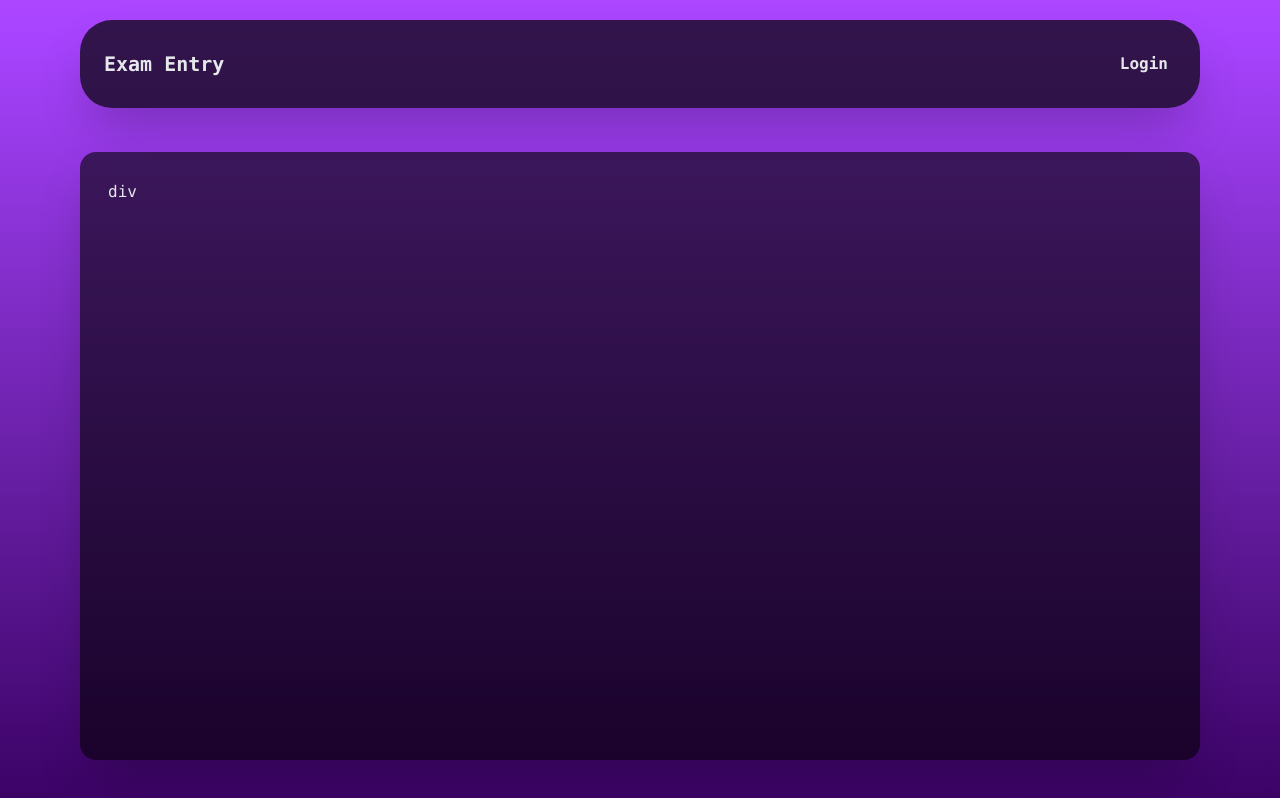
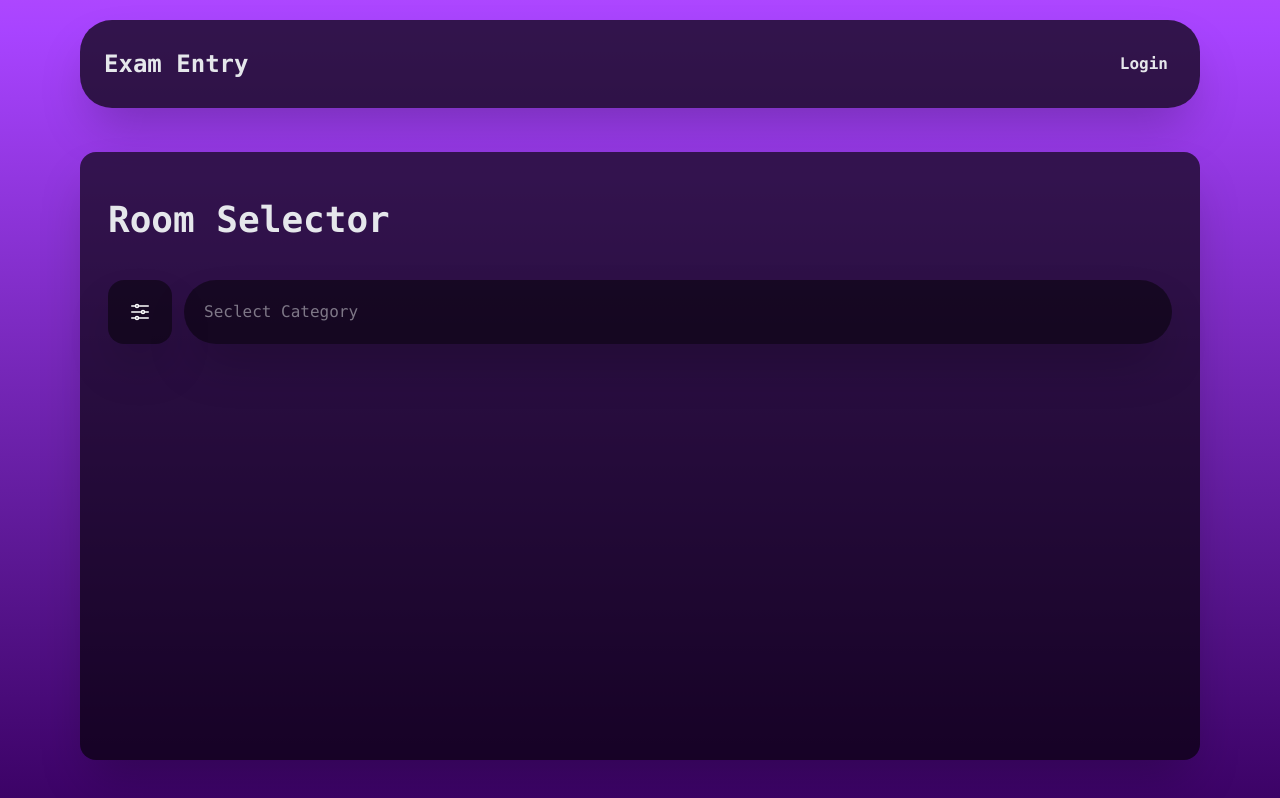
Before and after one commit to JoelJebitto/Mac-Id-Registry-For-Exam-Entry, a React (Vite) app in the folder FrontEnd/: page / in a window 1280 px wide. Built offline with nearby package versions, Linux system fonts and the light colour scheme.

Commit message:
completed search bar ui
working on Room Selector section

```diff
--- a/FrontEnd/package.json
+++ b/FrontEnd/package.json
@@ -10,6 +10,7 @@
     "preview": "vite preview"
   },
   "dependencies": {
+    "@heroicons/react": "^2.2.0",
     "@tailwindcss/vite": "^4.1.7",
     "react": "^19.1.0",
     "react-dom": "^19.1.0",
--- a/FrontEnd/src/App.jsx
+++ b/FrontEnd/src/App.jsx
@@ -1,4 +1,4 @@
-import Content from "./components/Content";
+import Content from "./components/contentPages";
 import Header from "./components/Header";
 
 function App() {
--- a/FrontEnd/src/components/Content.jsx
+++ /dev/null
@@ -1,9 +0,0 @@
-function Content() {
-  return (
-    <div className="bg-black/60 p-7 font-mono transition-all shadow-2xl hover:bg-black/65  text-gray-200 mx-auto rounded-2xl my-10 flex-1  w-[95%] xs:w-7/10 md:w-10/11 xl:w-[70rem]">
-       div
-    </div>
-  );
-}
-
-export default Content;
--- a/FrontEnd/src/components/Button.jsx
+++ b/FrontEnd/src/components/Header/Button.jsx
@@ -2,7 +2,7 @@ function Button({ children, className, ...props }) {
   return (
     <button
       className={
-        "p-5 hover:bg-black/70 rounded-2xl transition-all my-auto hover:text-gray-50 font-semibold" +
+        "p-5 hover:bg-black/70 rounded-2xl transition-all  my-auto hover:text-gray-50 font-semibold" +
         " " +
         className
       }
--- a/FrontEnd/src/components/Header.jsx
+++ b/FrontEnd/src/components/Header/index.jsx
@@ -5,7 +5,7 @@ function Header() {
   const [isOpen, setIsOpen] = useState(false);
   return (
     <div className="bg-black/70 hover:bg-black/75 p-3 transition-all  font-mono flex shadow-2xl hover:p-4 text-gray-200 mx-auto rounded-2xl lg:rounded-4xl my-1 mt-5 hover:mt-6  w-[95%] xs:w-7/10 md:w-10/11 xl:w-[70rem]">
-      <h1 className="text-xl px-3 transition-all hover:text-gray-50 font-bold my-auto flex-1">
+      <h1 className="text-2xl px-3 transition-all hover:text-gray-50 font-bold my-auto flex-1">
         Exam Entry
       </h1>
       <Button onClick={() => setIsOpen(true)}>Login</Button>
--- /dev/null
+++ b/FrontEnd/src/components/contentPages/RoomSelector.jsx
@@ -0,0 +1,10 @@
+import { SearchBar } from "./SearchBar";
+
+export const RoomSelector = () => {
+  return (
+    <div>
+      <h1 className="text-4xl font-bold mb-10 mt-5 ">Room Selector</h1>
+      <SearchBar />
+    </div>
+  );
+};
--- /dev/null
+++ b/FrontEnd/src/components/contentPages/SearchBar.jsx
@@ -0,0 +1,87 @@
+import { useRef } from "react";
+import { useEffect } from "react";
+import { useState } from "react";
+
+export const SearchBar = () => {
+  const [open, setOpen] = useState(false);
+  const menuRef = useRef(null);
+  const [selectedItem, setSelectedItem] = useState(0);
+
+  useEffect(() => {
+    function handleClickOutside(e) {
+      if (menuRef.current && !menuRef.current.contains(e.target)) {
+        setOpen(false);
+      }
+    }
+    document.addEventListener("mousedown", handleClickOutside);
+    return () => document.removeEventListener("mousedown", handleClickOutside);
+  }, []);
+
+  useEffect(() => {
+    setOpen(false);
+  }, [selectedItem]);
+
+  return (
+    <div className="flex flex-row ">
+      <div className="relative inline-block pr-3 text-left" ref={menuRef}>
+        <button
+          onClick={() => setOpen(!open)}
+          className="bg-black/50 flex  transition-all text-white p-5 rounded-2xl shadow-2xl"
+        >
+          {open && <p className="transition-all hidden sm:block">Search By</p>}
+
+          <svg
+            xmlns="http://www.w3.org/2000/svg"
+            fill="none"
+            viewBox="0 0 24 24"
+            strokeWidth={1.5}
+            stroke="currentColor"
+            className={"size-6" + (open ? " sm:ml-3" : " ")}
+          >
+            <path
+              strokeLinecap="round"
+              strokeLinejoin="round"
+              d="M10.5 6h9.75M10.5 6a1.5 1.5 0 1 1-3 0m3 0a1.5 1.5 0 1 0-3 0M3.75 6H7.5m3 12h9.75m-9.75 0a1.5 1.5 0 0 1-3 0m3 0a1.5 1.5 0 0 0-3 0m-3.75 0H7.5m9-6h3.75m-3.75 0a1.5 1.5 0 0 1-3 0m3 0a1.5 1.5 0 0 0-3 0m-9.75 0h9.75"
+            />
+          </svg>
+        </button>
+
+        {open && (
+          <div className="absolute mt-2 w-40 bg-black/50 p-3  rounded-2xl shadow-2xl z-10">
+            <ul className="rounded-2xl">
+              <li
+                className="px-4 py-2 hover:bg-black/50  cursor-pointer"
+                onClick={() => setSelectedItem(1)}
+              >
+                Room Name
+              </li>
+              <li
+                className="px-4 py-2 hover:bg-black/50  cursor-pointer"
+                onClick={() => setSelectedItem(2)}
+              >
+                Room No
+              </li>
+              {/* <li className="px-4 py-2 hover:bg-black/50  cursor-pointer"> */}
+              {/*   Option 3 */}
+              {/* </li> */}
+            </ul>
+          </div>
+        )}
+      </div>
+      <input
+        type="text"
+        placeholder={
+          selectedItem == 1
+            ? "Search by Name"
+            : selectedItem == 2
+              ? "Search by Room No"
+              : "Seclect Category "
+        }
+        disabled={selectedItem == 0}
+        className={
+          "outline-none focus:outline-none focus:ring-0 flex-1 p-5 rounded-4xl shadow-2xl disabled:cursor-not-allowed bg-black/50"
+        }
+      />
+    </div>
+  );
+};
--- /dev/null
+++ b/FrontEnd/src/components/contentPages/index.jsx
@@ -0,0 +1,11 @@
+import { RoomSelector } from "./RoomSelector";
+
+function Content() {
+  return (
+    <div className="bg-black/65 p-7 font-mono transition-all shadow-2xl   text-gray-200 mx-auto rounded-2xl my-10 flex-1  w-[95%] xs:w-7/10 md:w-10/11 xl:w-[70rem]">
+      <RoomSelector />
+    </div>
+  );
+}
+
+export default Content;
```
Also changed, not shown: FrontEnd/src/components/Header/Login.jsx (renamed from FrontEnd/src/components/Login.jsx), 1 other file (tests, documents, lock files or other folders).
